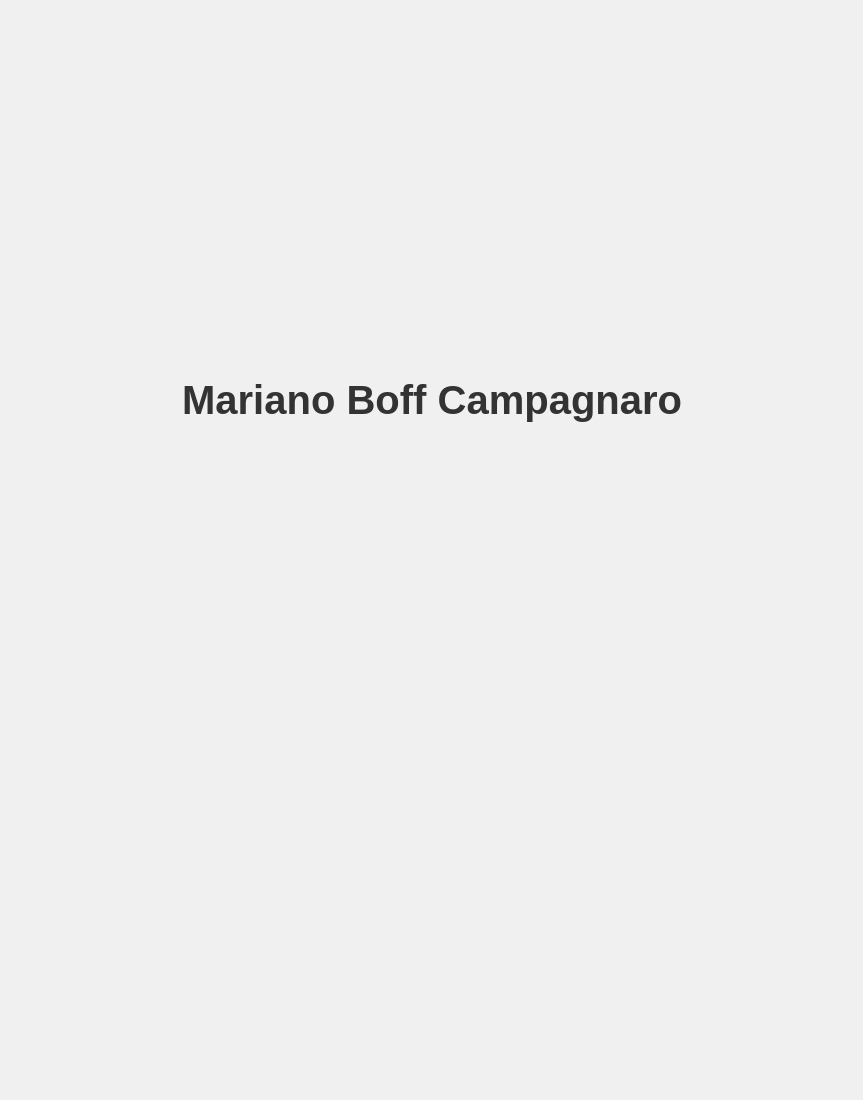
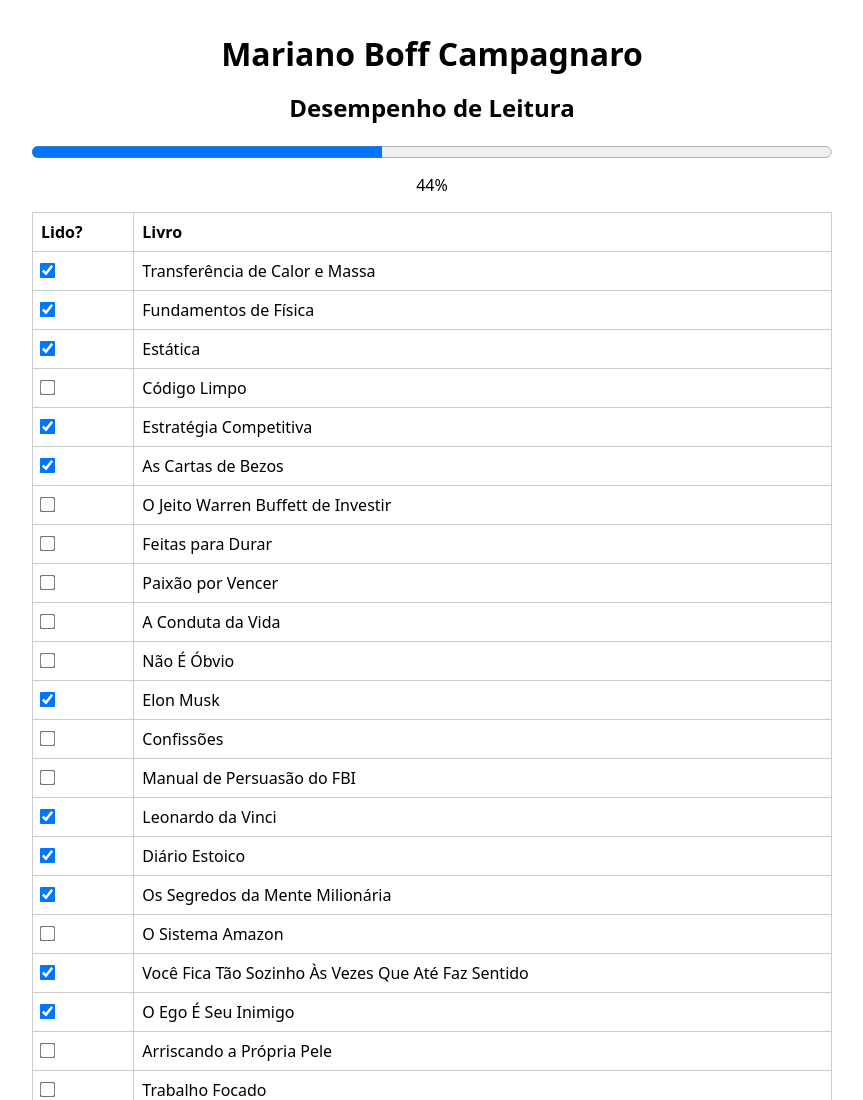
Before and after one commit to mbcampagnaro/mariano-campagnaro, a plain HTML site: page index.html in a window 1280 px wide. Shown: the top 1100 px of the page, without its empty margins (208-1071 px from the left). Before the commit the page ends 800 px from the top, so only its background shows below. Drawn offline with Linux system fonts and the light colour scheme.

Commit message:
Add files via upload

```diff
--- a/index.html
+++ b/index.html
@@ -4,12 +4,85 @@
 <head>
   <meta charset="UTF-8">
   <meta name="viewport" content="width=device-width, initial-scale=1.0">
-  <title>Mariano Boff Campagnaro</title>
+  <title>Leitura – Mariano Boff Campagnaro</title>
   <link rel="stylesheet" href="styles.css">
 </head>
 <body>
   <div class="container">
     <h1>Mariano Boff Campagnaro</h1>
+    <section id="reading-tracker">
+      <h2>Desempenho de Leitura</h2>
+      <progress id="reading-progress" value="0" max="48"></progress>
+      <span id="progress-text">0%</span>
+      <table id="books-table">
+        <thead>
+          <tr><th>Lido?</th><th>Livro</th></tr>
+        </thead>
+        <tbody>
+          <tr><td><input type="checkbox" checked></td><td>Transferência de Calor e Massa</td></tr>
+          <tr><td><input type="checkbox" checked></td><td>Fundamentos de Física</td></tr>
+          <tr><td><input type="checkbox" checked></td><td>Estática</td></tr>
+          <tr><td><input type="checkbox"></td><td>Código Limpo</td></tr>
+          <tr><td><input type="checkbox" checked></td><td>Estratégia Competitiva</td></tr>
+          <tr><td><input type="checkbox" checked></td><td>As Cartas de Bezos</td></tr>
+          <tr><td><input type="checkbox"></td><td>O Jeito Warren Buffett de Investir</td></tr>
+          <tr><td><input type="checkbox"></td><td>Feitas para Durar</td></tr>
+          <tr><td><input type="checkbox"></td><td>Paixão por Vencer</td></tr>
+          <tr><td><input type="checkbox"></td><td>A Conduta da Vida</td></tr>
+          <tr><td><input type="checkbox"></td><td>Não É Óbvio</td></tr>
+          <tr><td><input type="checkbox" checked></td><td>Elon Musk</td></tr>
+          <tr><td><input type="checkbox"></td><td>Confissões</td></tr>
+          <tr><td><input type="checkbox"></td><td>Manual de Persuasão do FBI</td></tr>
+          <tr><td><input type="checkbox" checked></td><td>Leonardo da Vinci</td></tr>
+          <tr><td><input type="checkbox" checked></td><td>Diário Estoico</td></tr>
+          <tr><td><input type="checkbox" checked></td><td>Os Segredos da Mente Milionária</td></tr>
+          <tr><td><input type="checkbox"></td><td>O Sistema Amazon</td></tr>
+          <tr><td><input type="checkbox" checked></td><td>Você Fica Tão Sozinho Às Vezes Que Até Faz Sentido</td></tr>
+          <tr><td><input type="checkbox" checked></td><td>O Ego É Seu Inimigo</td></tr>
+          <tr><td><input type="checkbox"></td><td>Arriscando a Própria Pele</td></tr>
+          <tr><td><input type="checkbox"></td><td>Trabalho Focado</td></tr>
+          <tr><td><input type="checkbox" checked></td><td>Tesla</td></tr>
+          <tr><td><input type="checkbox" checked></td><td>O Mais Importante para o Investidor</td></tr>
+          <tr><td><input type="checkbox"></td><td>As 48 Leis do Poder</td></tr>
+          <tr><td><input type="checkbox"></td><td>Linguagem</td></tr>
+          <tr><td><input type="checkbox" checked></td><td>A Meta</td></tr>
+          <tr><td><input type="checkbox"></td><td>Não Tenha Medo de Ser Chefe</td></tr>
+          <tr><td><input type="checkbox" checked></td><td>Quem Pensa Enriquece</td></tr>
+          <tr><td><input type="checkbox" checked></td><td>O Investidor Inteligente</td></tr>
+          <tr><td><input type="checkbox" checked></td><td>A Loja de Tudo</td></tr>
+          <tr><td><input type="checkbox"></td><td>A Estratégia do Oceano Azul</td></tr>
+          <tr><td><input type="checkbox"></td><td>O Príncipe – Nicolau Maquiavel</td></tr>
+          <tr><td><input type="checkbox"></td><td>A Arte da Guerra</td></tr>
+          <tr><td><input type="checkbox"></td><td>Comece pelo Porquê</td></tr>
+          <tr><td><input type="checkbox"></td><td>Fausto</td></tr>
+          <tr><td><input type="checkbox"></td><td>Crime e Castigo</td></tr>
+          <tr><td><input type="checkbox" checked></td><td>O Pequeno Príncipe</td></tr>
+          <tr><td><input type="checkbox"></td><td>A Vida Intelectual</td></tr>
+          <tr><td><input type="checkbox"></td><td>Empatia Assertiva</td></tr>
+          <tr><td><input type="checkbox"></td><td>Como Evitar Preocupações e Começar a Viver</td></tr>
+          <tr><td><input type="checkbox" checked></td><td>Essencialismo</td></tr>
+          <tr><td><input type="checkbox"></td><td>Vida e Trabalho</td></tr>
+          <tr><td><input type="checkbox" checked></td><td>12 Regras para a Vida</td></tr>
+          <tr><td><input type="checkbox" checked></td><td>A Sutil Arte de Ligar o F*da-se</td></tr>
+          <tr><td><input type="checkbox"></td><td>Antifrágil</td></tr>
+          <tr><td><input type="checkbox"></td><td>Nexus</td></tr>
+          <tr><td><input type="checkbox"></td><td>Pai Rico, Pai Pobre</td></tr>
+        </tbody>
+      </table>
+    </section>
   </div>
+  <script>
+    const checkboxes = document.querySelectorAll('#books-table input[type=checkbox]');
+    const progress = document.getElementById('reading-progress');
+    const progressText = document.getElementById('progress-text');
+    function updateProgress() {
+      const total = checkboxes.length;
+      const checked = Array.from(checkboxes).filter(cb => cb.checked).length;
+      progress.value = checked;
+      progressText.textContent = Math.round((checked/total)*100) + '%';
+    }
+    checkboxes.forEach(cb => cb.addEventListener('change', updateProgress));
+    updateProgress();
+  </script>
 </body>
 </html>
--- a/styles.css
+++ b/styles.css
@@ -5,15 +5,39 @@
     box-sizing: border-box;
   }
   body {
-    display: flex;
-    justify-content: center;
-    align-items: center;
-    height: 100vh;
-    background-color: #f0f0f0;
-    color: #333;
-    font-family: Arial, sans-serif;
+    font-family: system-ui, sans-serif;
+    background-color: #fff;
+    color: #000;
+    padding: 2rem;
   }
-  .container h1 {
-    font-size: 2.5rem;
+  .container {
+    max-width: 800px;
+    margin: auto;
+  }
+  h1, h2 {
     text-align: center;
+    margin-bottom: 1rem;
   }
+  progress {
+    width: 100%;
+    height: 1.5rem;
+    margin-bottom: 0.5rem;
+  }
+  #progress-text {
+    display: block;
+    text-align: center;
+    margin-bottom: 1rem;
+  }
+  table {
+    width: 100%;
+    border-collapse: collapse;
+    margin-top: 1rem;
+  }
+  th, td {
+    border: 1px solid #ccc;
+    padding: 0.5rem;
+    text-align: left;
+  }
+  input[type=checkbox] {
+    transform: scale(1.2);
+  }
```
